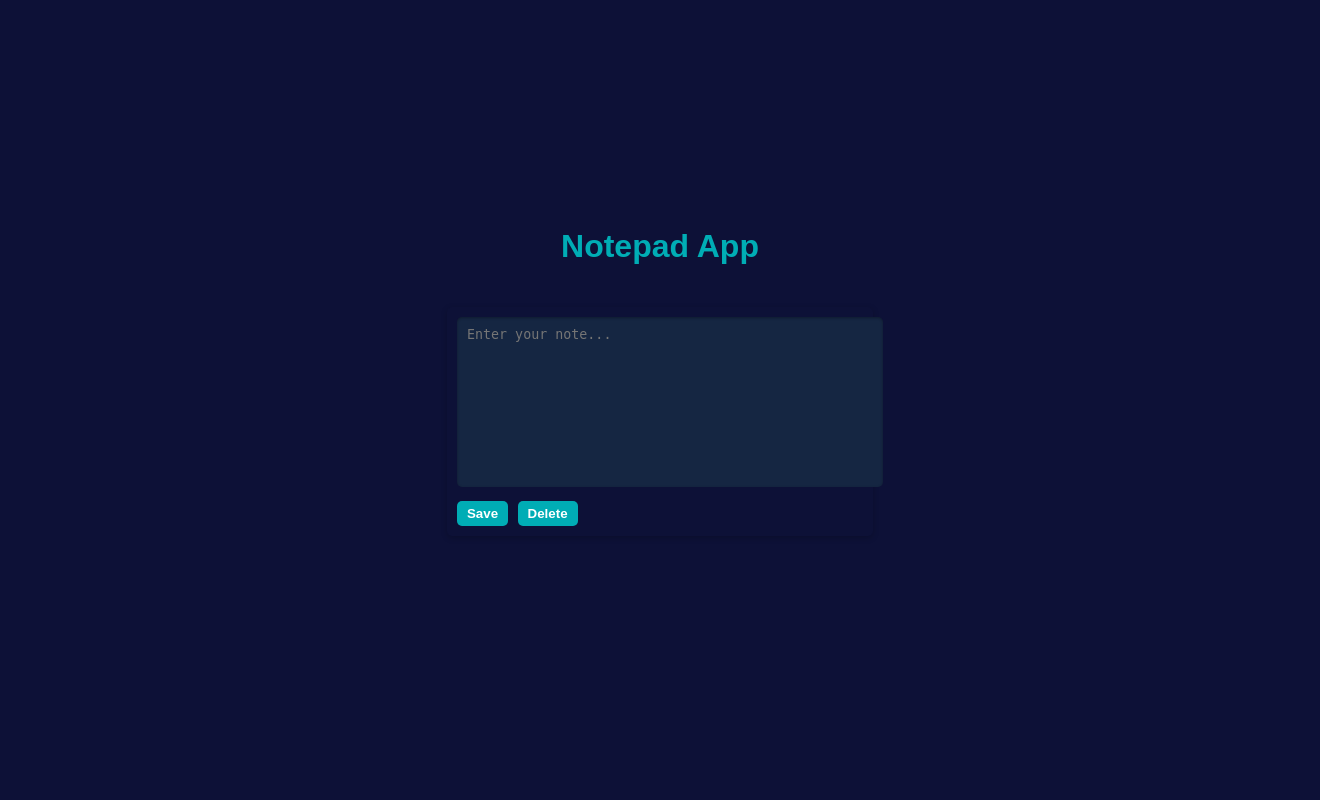
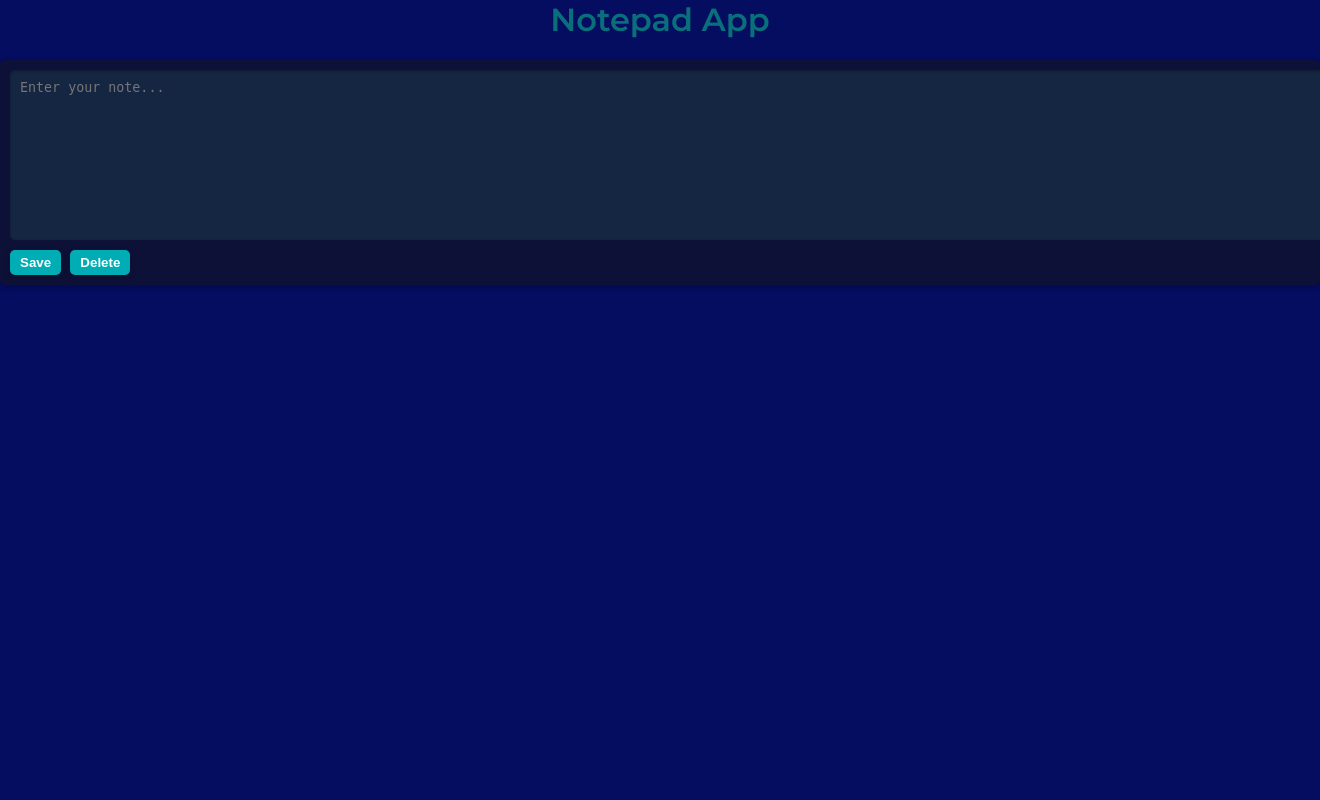
Before and after one commit to Dino1984WB/noteAppDB, a Flask app: page / in a window 1320 px wide; the page is wider, and only the part inside the window is pictured. Run offline with Flask 3, Linux system fonts and the light colour scheme; data that the repository does not hold is empty.

Commit message:
css better

```diff
--- a/static/css/styles.css
+++ b/static/css/styles.css
@@ -1,26 +1,31 @@
+/*William Bukowski Was Here */
+@import url('https://fonts.googleapis.com/css2?family=Montserrat:wght@400;600&display=swap');
+
 body {
-    font-family: 'Arial', sans-serif;
-    background-color: #0d1137;
+  font-family: 'Montserrat', sans-serif;
+  background-color: #040d5f;
   color: #fff;
   margin: 0;
   padding: 0;
+}
+
+.container {
   display: flex;
   flex-direction: column;
   align-items: center;
   justify-content: center;
   min-height: 100vh;
+
 }
 
 h1 {
   text-align: center;
-    font-family: 'Montserrat', sans-serif;
   font-weight: 600;
-    color: #00adb5;
+  color: #0c9b88b2;
   margin-top: 0;
 }
 
 .note-container {
-    margin-top: 20px;
   background-color: #0d1137;
   padding: 10px;
   border-radius: 5px;
@@ -37,9 +42,15 @@ h1 {
   border: none;
   border-radius: 5px;
   box-shadow: inset 0 1px 3px rgba(0, 0, 0, 0.3);
+  display: flex;
+  flex-direction: column;
+  align-items: center;
+  justify-content: center;
+
 }
 
-#save-btn, #delete-btn {
+#save-btn,
+#delete-btn {
   padding: 5px 10px;
   margin-right: 5px;
   background-color: #00adb5;
@@ -47,11 +58,12 @@ h1 {
   border: none;
   border-radius: 5px;
   cursor: pointer;
-    font-family: 'Arial', sans-serif;
   font-weight: bold;
+  box-shadow: 0 2px 6px rgba(0, 0, 0, 0.2);
 }
 
-#save-btn:hover, #delete-btn:hover {
+#save-btn:hover,
+#delete-btn:hover {
   background-color: #007d8c;
 }
 
@@ -72,3 +84,7 @@ h1 {
 .note-item:hover {
   background-color: #263551;
 }
+
+.right-align {
+  margin-left: auto;
+}
```
Lines whose indentation alone changed are shown as unchanged.
